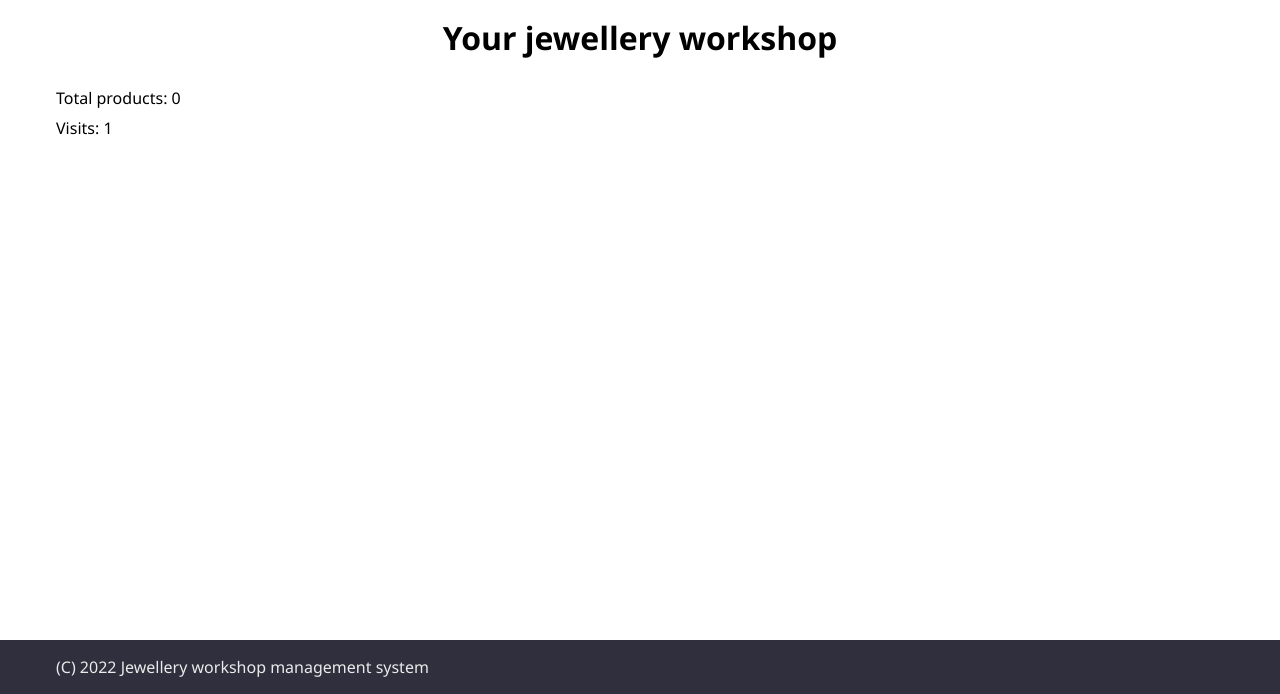
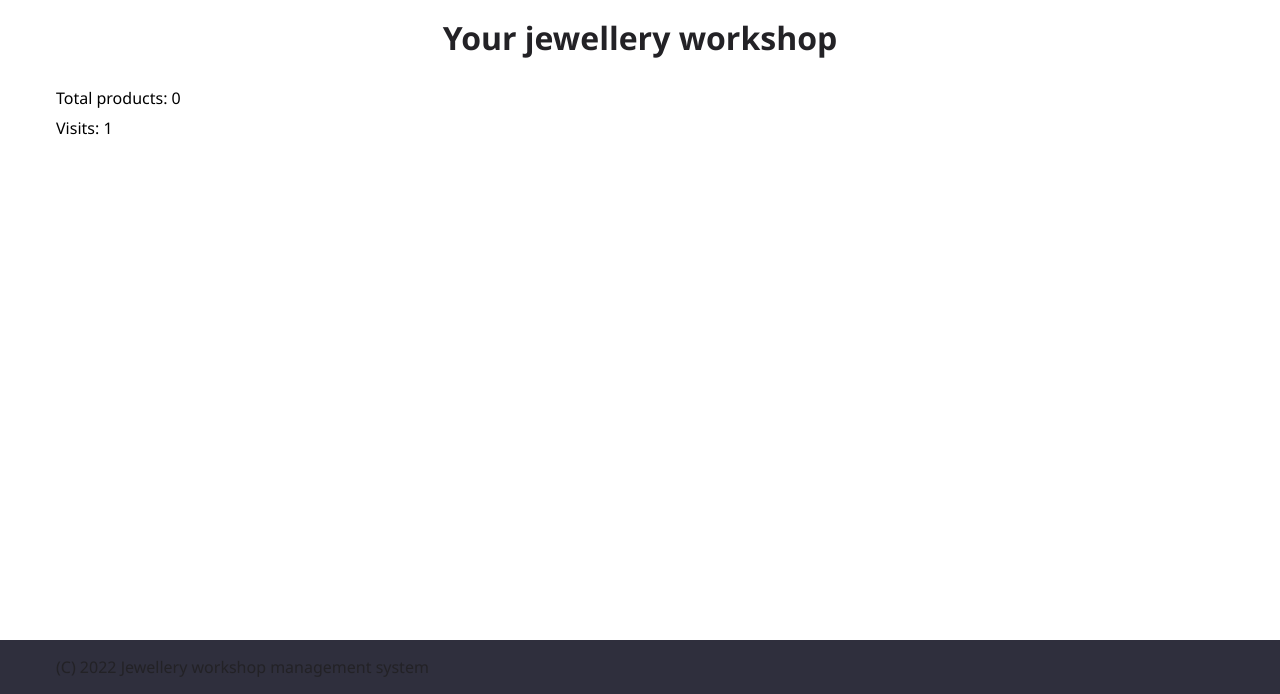
Before and after one commit to justinazymonaite/jewellery_shop_management_system, a Django app: page / in a window 1280 px wide. Shown: the part 106-800 px from the top of the page. Run offline with Django 4.2, Linux system fonts and the light colour scheme; data that the repository does not hold is empty.

Commit message:
smulkus pakeitimas

```diff
--- a/jewellery_shop_management/jewellery/static/jewellery/css/base.css
+++ b/jewellery_shop_management/jewellery/static/jewellery/css/base.css
@@ -76,7 +76,7 @@ header, main, footer {
     margin: 0 auto;
 }
 
-h1, h2, h3 {
+h1, h3 {
     text-align: center;
     text-decoration: none;
 }
@@ -84,6 +84,7 @@ h1, h2, h3 {
 h1, h2, h3, p {
     padding: 0.5rem 1rem;
     margin: 0.5rem 0;
+    color: rgb(35, 34, 38);
 }
 
 main {
@@ -235,7 +236,7 @@ table {
     float: right
 }
 
-.book_review {
+.product_review {
     display: block;
     padding: 0.5rem 1rem;
     margin: 0;
```
